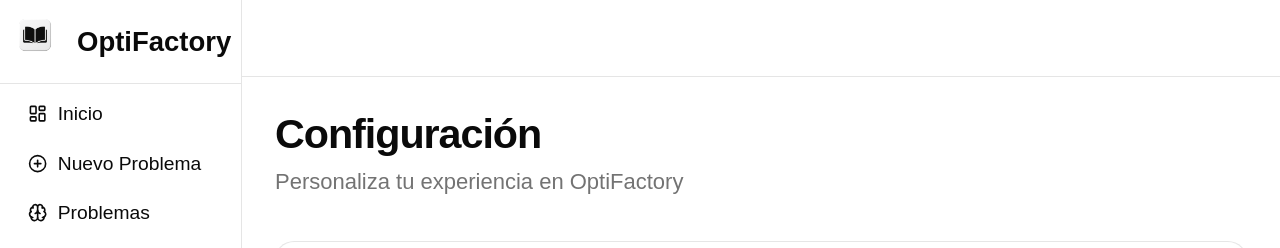
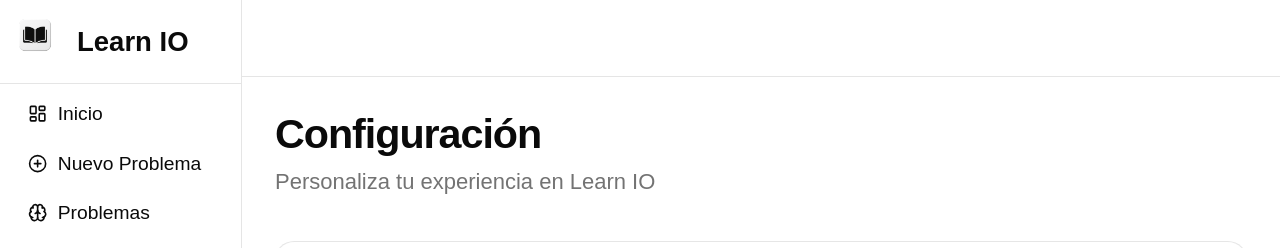
Before and after one commit to Crapst22/OptiFactory, a Next.js app: page /settings in a window 1280 px wide. Shown: the top 248 px of the page. Built offline with nearby package versions, Linux system fonts and the light colour scheme; a web font is replaced by a local one.

Commit message:
Cambio de nombre a LearnIO

```diff
--- a/package.json
+++ b/package.json
@@ -1,5 +1,5 @@
 {
-  "name": "optifactory",
+  "name": "learn-io",
   "version": "0.1.0",
   "private": true,
   "scripts": {
--- a/src/app/(dashboard)/dashboard/page.tsx
+++ b/src/app/(dashboard)/dashboard/page.tsx
@@ -50,7 +50,7 @@ export default function DashboardPage() {
   return (
     <motion.div variants={container} initial="hidden" animate="show" className="max-w-6xl mx-auto space-y-8">
       <motion.div variants={item}>
-        <h1 className="text-3xl font-bold tracking-tight">OptiFactory</h1>
+        <h1 className="text-3xl font-bold tracking-tight">Learn IO</h1>
         <p className="text-muted-foreground mt-1">
           Plataforma de optimización de operaciones y programación lineal
         </p>
--- a/src/app/(dashboard)/settings/page.tsx
+++ b/src/app/(dashboard)/settings/page.tsx
@@ -70,7 +70,7 @@ export default function SettingsPage() {
       <motion.div variants={item}>
         <h1 className="text-3xl font-bold tracking-tight">Configuración</h1>
         <p className="text-muted-foreground mt-1">
-          Personaliza tu experiencia en OptiFactory
+          Personaliza tu experiencia en Learn IO
         </p>
       </motion.div>
 
--- a/src/app/layout.tsx
+++ b/src/app/layout.tsx
@@ -16,7 +16,7 @@ const jetbrainsMono = JetBrains_Mono({
 })
 
 export const metadata: Metadata = {
-  title: "OptiFactory - Optimización de Operaciones",
+  title: "Learn IO - Optimización de Operaciones",
   description:
     "Plataforma educativa moderna para modelar, resolver, comprender y analizar problemas de Programación Lineal",
   icons: {
--- a/src/components/layout/sidebar.tsx
+++ b/src/components/layout/sidebar.tsx
@@ -33,9 +33,9 @@ export function Sidebar() {
       <div className="px-3 py-3 border-b">
         <Link href="/dashboard" className="flex items-center gap-2">
           <div className="size-9 overflow-hidden flex-shrink-0">
-            <Image src="/logo.png" alt="OptiFactory" width={36} height={36} className="object-contain" />
+            <Image src="/logo.png" alt="Learn IO" width={36} height={36} className="object-contain" />
           </div>
-          <span className="font-semibold text-xl leading-none">OptiFactory</span>
+          <span className="font-semibold text-xl leading-none">Learn IO</span>
         </Link>
       </div>
       <ScrollArea className="flex-1 py-1">
@@ -81,7 +81,7 @@ export function MobileNav() {
       </SheetTrigger>
       <SheetContent side="left" className="w-72 p-0">
         <div className="p-4 border-b">
-          <span className="font-semibold text-lg">OptiFactory</span>
+          <span className="font-semibold text-lg">Learn IO</span>
         </div>
         <ScrollArea className="flex-1 py-2">
           <nav className="space-y-1 px-3">
```
Also changed, not shown: 1 other file (tests, documents, lock files or other folders).
